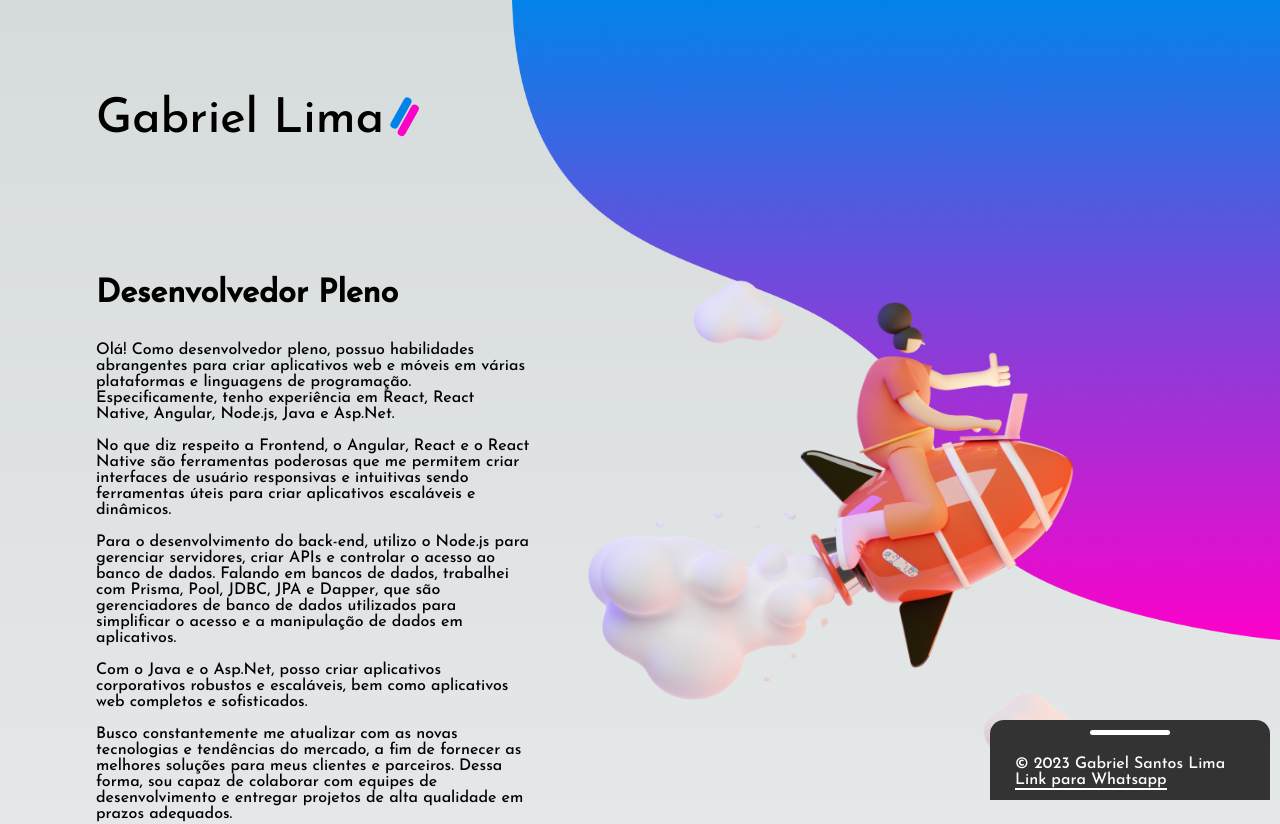
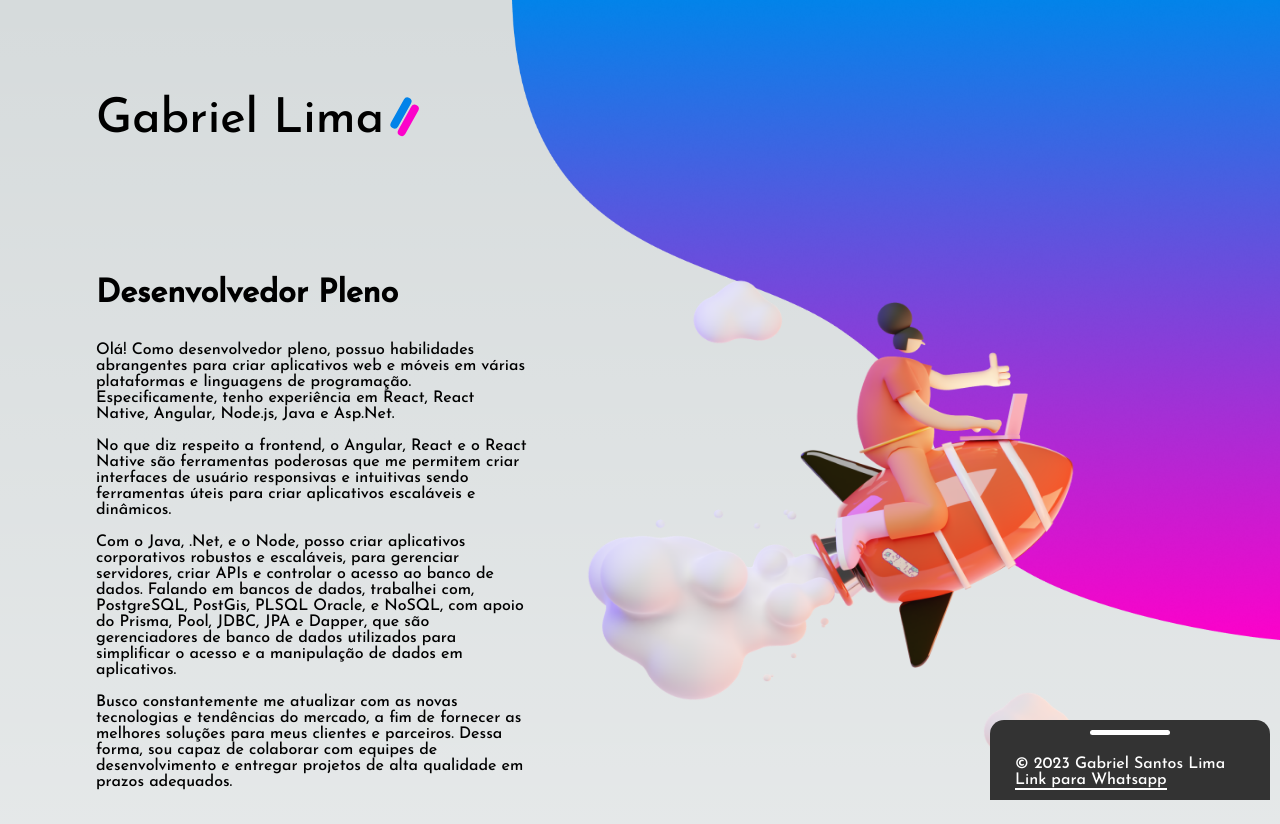
Before and after one commit to Gabriel-Almeida-Ajax/portifolio-top, a Next.js app: page / in a window 1280 px wide. Shown: the top 824 px of the page. Built offline with nearby package versions, Linux system fonts and the light colour scheme.

Commit message:
changed: description

```diff
--- a/components/Description.tsx
+++ b/components/Description.tsx
@@ -32,21 +32,14 @@ export function Descripton() {
             margin: "1em 0",
           }}
         >
-          No que diz respeito a Frontend, o Angular, React e o React Native são ferramentas poderosas que me permitem criar interfaces de usuário responsivas e intuitivas sendo ferramentas úteis para criar aplicativos escaláveis e dinâmicos.
+          No que diz respeito a frontend, o Angular, React e o React Native são ferramentas poderosas que me permitem criar interfaces de usuário responsivas e intuitivas sendo ferramentas úteis para criar aplicativos escaláveis e dinâmicos.
         </p>
         <p
           style={{
             margin: "1em 0",
           }}
         >
-          Para o desenvolvimento do back-end, utilizo o Node.js para gerenciar servidores, criar APIs e controlar o acesso ao banco de dados. Falando em bancos de dados, trabalhei com Prisma, Pool, JDBC, JPA e Dapper, que são gerenciadores de banco de dados utilizados para simplificar o acesso e a manipulação de dados em aplicativos.
-        </p>
-        <p
-          style={{
-            margin: "1em 0",
-          }}
-        >
-          Com o Java e o Asp.Net, posso criar aplicativos corporativos robustos e escaláveis, bem como aplicativos web completos e sofisticados.
+          Com o Java, .Net, e o Node, posso criar aplicativos corporativos robustos e escaláveis, para gerenciar servidores, criar APIs e controlar o acesso ao banco de dados. Falando em bancos de dados, trabalhei com, PostgreSQL, PostGis, PLSQL Oracle, e NoSQL, com apoio do Prisma, Pool, JDBC, JPA e Dapper, que são gerenciadores de banco de dados utilizados para simplificar o acesso e a manipulação de dados em aplicativos.
         </p>
         <p
           style={{
```
